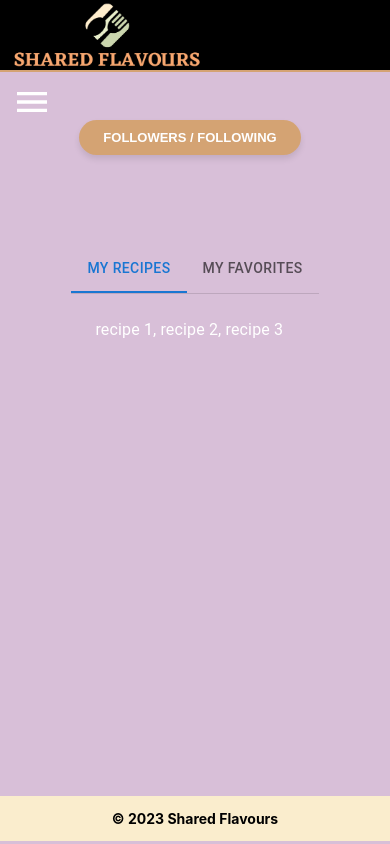
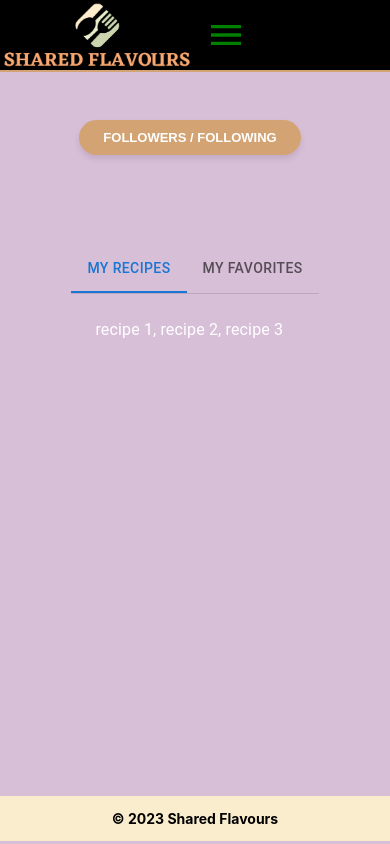
Before and after one commit to AgustinEscalanteRojo/final-project-frontend, a React (Create React App) app: page /profile in a window 390 px wide. Built offline with nearby package versions, Linux system fonts and the light colour scheme.

Commit message:
refeat: Modification of the header components with respect to the hamburger icon.

```diff
--- a/src/components/Header/index.tsx
+++ b/src/components/Header/index.tsx
@@ -80,6 +80,7 @@
 
 // export default memo(Header)
 
+//19/08/2023
 import React, { FC, memo, useCallback, useState, useEffect } from 'react'
 import { Link, useNavigate } from 'react-router-dom'
 import type { Props } from './types'
@@ -90,8 +91,13 @@ import AccountCircleIcon from '@mui/icons-material/AccountCircle'
 import LogoutIcon from '@mui/icons-material/Logout'
 import MenuIcon from '@mui/icons-material/Menu'
 import SearchIcon from '@mui/icons-material/Search'
-import { ButtonController, Container, MobileButtonController } from './styles'
-import { MobileIconButton, SearchArea } from './styles'
+import {
+  ButtonController,
+  Container,
+  MobileButtonController,
+  MobileIconButton,
+  SearchArea,
+} from './styles'
 
 const Header: FC<Props> = ({ onLogout }) => {
   const navigate = useNavigate()
@@ -115,7 +121,7 @@ const Header: FC<Props> = ({ onLogout }) => {
   }
 
   const toggleSearch = () => {
-    setIsSearchOpen((prevState) => !prevState) // Cambia el estado del área de búsqueda
+    setIsSearchOpen((prevState) => !prevState)
   }
 
   useEffect(() => {
@@ -139,45 +145,57 @@ const Header: FC<Props> = ({ onLogout }) => {
         {isMobileView ? (
           <MobileButtonController>
             <IconButton size="large" onClick={toggleMobileMenu}>
-              <MenuIcon sx={{ color: 'white', fontSize: 40 }} />
+              <MenuIcon sx={{ color: 'green', fontSize: 40 }} />
             </IconButton>
             {isMobileMenuOpen && (
               <div>
                 <MobileIconButton size="large" onClick={handleGoToProfile}>
-                  <AccountCircleIcon sx={{ color: 'white', fontSize: 40 }} />
+                  <AccountCircleIcon sx={{ color: 'red', fontSize: 40 }} />
                 </MobileIconButton>
                 <MobileIconButton size="large" onClick={handleLogout}>
-                  <LogoutIcon sx={{ color: 'white', fontSize: 40 }} />
+                  <LogoutIcon sx={{ color: 'yellow', fontSize: 40 }} />
                 </MobileIconButton>
+                <IconButton size="large" onClick={toggleSearch}>
+                  <SearchIcon sx={{ color: 'orange', fontSize: 40 }} />
+                </IconButton>
+                {isSearchOpen && (
+                  <SearchArea>
+                    <input
+                      type="text"
+                      placeholder="Buscar recetas..."
+                      // value={searchQuery}
+                      // onChange={handleSearchChange}
+                    />
+                  </SearchArea>
+                )}
               </div>
             )}
           </MobileButtonController>
         ) : (
           <>
             <IconButton size="large" onClick={handleGoToProfile}>
-              <AccountCircleIcon sx={{ color: 'white', fontSize: 40 }} />
+              <AccountCircleIcon sx={{ color: 'brown', fontSize: 40 }} />
             </IconButton>
             <MobileIconButton size="large" onClick={handleLogout}>
-              <LogoutIcon sx={{ color: 'white', fontSize: 40 }} />
+              <LogoutIcon sx={{ color: 'gray', fontSize: 40 }} />
             </MobileIconButton>
             {/* Nuevo botón de búsqueda */}
             <IconButton size="large" onClick={toggleSearch}>
               <SearchIcon sx={{ color: 'white', fontSize: 40 }} />
             </IconButton>
+            {isSearchOpen && (
+              <SearchArea>
+                <input
+                  type="text"
+                  placeholder="Buscar recetas..."
+                  // value={searchQuery}
+                  // onChange={handleSearchChange}
+                />
+              </SearchArea>
+            )}
           </>
         )}
       </ButtonController>
-      {/* Área de búsqueda */}
-      {isSearchOpen && (
-        <SearchArea>
-          <input
-            type="text"
-            placeholder="Buscar recetas..."
-            // value={searchQuery}
-            // onChange={handleSearchChange}
-          />
-        </SearchArea>
-      )}
     </Container>
   )
 }
--- a/src/components/Header/styles.ts
+++ b/src/components/Header/styles.ts
@@ -41,6 +41,7 @@
 //   gap: 10px;
 // `
 
+//19/08/2023
 import styled from 'styled-components'
 import theme from '../../styles/theme'
 import IconButton from '@mui/material/IconButton'
@@ -52,7 +53,6 @@ export const MobileIconButton = styled(IconButton)`
 
 export const Container = styled.header`
   display: flex;
-  flex-direction: column;
   background-color: ${theme.colors.black};
   border-bottom: 2px solid ${theme.colors.buff};
   width: 100%;
@@ -88,9 +88,9 @@ export const SearchButton = styled(IconButton)`
   display: none;
 
   @media (min-width: 768px) {
-    display: flex; /* Cambiar de block a flex */
-    align-items: center; /* Alinear el botón verticalmente */
-    gap: 10px; /* Agregar espacio entre el botón y los iconos */
+    display: flex;
+    align-items: center;
+    gap: 10px;
   }
 `
 
@@ -108,9 +108,9 @@ export const SearchArea = styled.div`
     display: block;
     position: absolute;
     top: 100%;
-    left: 50%; /* Centrar el área de búsqueda horizontalmente */
-    transform: translateX(-50%); /* Desplazarla hacia la izquierda */
-    background-color: ${theme.colors.black}; /* Mantener el fondo negro */
+    left: 50%;
+    transform: translateX(-50%);
+    background-color: ${theme.colors.black};
     padding: 10px;
   }
 `
--- a/src/components/Image/styles.ts
+++ b/src/components/Image/styles.ts
@@ -1,12 +1,9 @@
-import { styled } from 'styled-components';
+import { styled } from 'styled-components'
 
-
-export const CustomImg = styled.img<{ $variant: 'default' | 'logoHeader'}>`
-
+export const CustomImg = styled.img<{ $variant: 'default' | 'logoHeader' }>`
   max-height: 300px;
   display: block;
   margin: 0 auto;
-
 
   ${(props) => {
     switch (props.$variant) {
@@ -18,10 +15,17 @@ export const CustomImg = styled.img<{ $variant: 'default' | 'logoHeader'}>`
         float: left;
         margin-left: 10px;
 
-        `;
+        @media (max-width: 768px) {
+          align-items: center;
+          display: flex;
+          max-height: 200px;
+          max-width: 100%; /* El logotipo no superará el ancho del contenedor */
+          margin: 0 auto; /* Centra horizontalmente */
+          }
+        `
 
       default:
-        return '';
+        return ''
     }
   }}
-`;
+`
```
